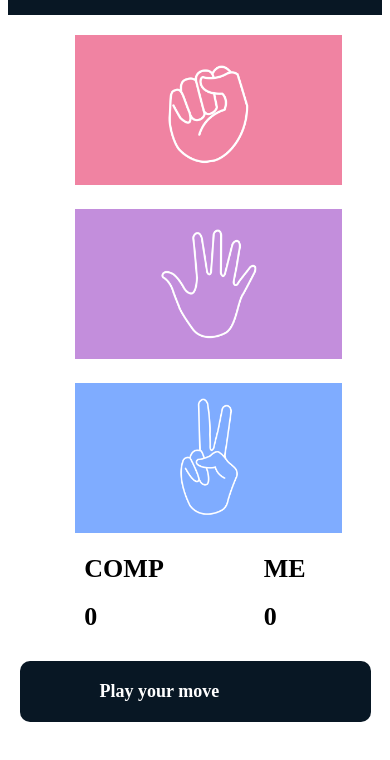
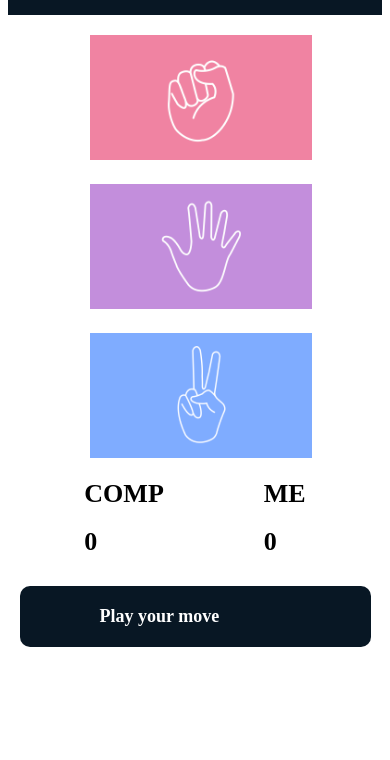
Before and after one commit to pranav-kalondia/rock-paper-scissor-game, a plain HTML site: page index.html in a window 390 px wide. Shown: the part 58-818 px from the top of the page. Drawn offline with Linux system fonts and the light colour scheme.

Commit message:
Update style.css

```diff
--- a/style.css
+++ b/style.css
@@ -47,13 +47,13 @@ html{
 
     .choose img{
 
-    height: 150px;
+    height: 125px;
     margin-top: 20px;
 }
 .choose{
     display: block;
-    margin-left: 18%;
-    margin-right: 27%;
+    margin-left: 22%;
+    margin-right: 22%;
 
 }
 #msg{
```
